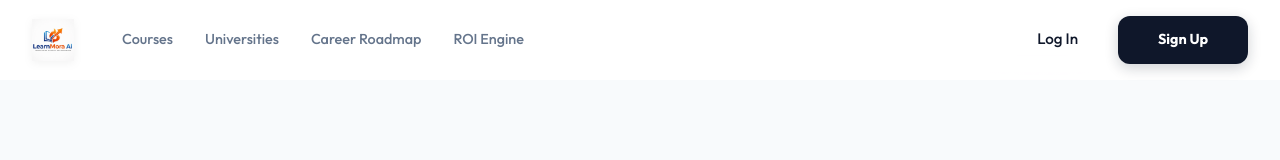
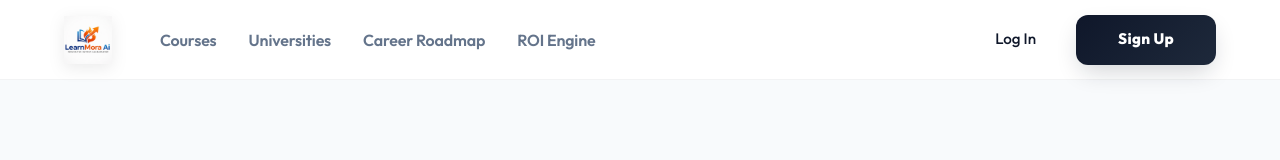
Before and after one commit to SKARUN2007/LearnMora, a Next.js app: page / in a window 1280 px wide. Shown: the top 160 px of the page. Built offline with nearby package versions, Linux system fonts and the light colour scheme; no server answers.

Commit message:
Enhance Navbar with premium MNC-standard aesthetic

```diff
--- a/src/components/layout/Navbar.module.css
+++ b/src/components/layout/Navbar.module.css
@@ -1,5 +1,5 @@
 .navbar {
-  height: 80px;
+  height: var(--nav-height);
   position: fixed;
   top: 0;
   left: 0;
@@ -7,26 +7,25 @@
   z-index: 1000;
   display: flex;
   align-items: center;
-  transition: all 0.4s cubic-bezier(0.4, 0, 0.2, 1);
-  background: rgba(255, 255, 255, 0.7);
-  backdrop-filter: blur(12px);
-  -webkit-backdrop-filter: blur(12px);
-  border-bottom: 1px solid rgba(255, 255, 255, 0.1);
+  transition: all 0.5s cubic-bezier(0.19, 1, 0.22, 1);
+  background: rgba(255, 255, 255, 0.85);
+  backdrop-filter: blur(20px) saturate(180%);
+  -webkit-backdrop-filter: blur(20px) saturate(180%);
+  border-bottom: 1px solid rgba(15, 23, 42, 0.05);
 }
 
 .scrolled {
-  height: 64px;
-  background: rgba(255, 255, 255, 0.9);
-  backdrop-filter: blur(20px);
-  box-shadow: 0 4px 30px rgba(0, 0, 0, 0.05);
-  border-bottom: 1px solid rgba(0, 0, 0, 0.05);
+  height: 70px;
+  background: rgba(255, 255, 255, 0.95);
+  box-shadow: 0 10px 40px rgba(0, 0, 0, 0.08);
+  border-bottom-color: rgba(15, 23, 42, 0.1);
 }
 
 .container {
-  max-width: 1440px;
+  max-width: var(--container-max);
   width: 100%;
   margin: 0 auto;
-  padding: 0 2rem;
+  padding: 0 clamp(2rem, 5vw, 6rem);
   display: flex;
   justify-content: space-between;
   align-items: center;
@@ -51,11 +50,11 @@
 }
 
 .logoImage {
-  height: 42px;
+  height: 48px;
   width: auto;
   object-fit: contain;
-  transition: all 0.4s ease;
-  filter: drop-shadow(0 2px 4px rgba(0,0,0,0.05));
+  transition: all 0.5s cubic-bezier(0.19, 1, 0.22, 1);
+  filter: drop-shadow(0 4px 8px rgba(0,0,0,0.08));
 }
 
 .scrolled .logoImage {
@@ -68,16 +67,18 @@
 }
 
 .links a {
-  font-size: 0.9rem;
-  font-weight: 500;
+  font-size: 1rem;
+  font-weight: 600;
   color: var(--text-muted);
-  transition: all 0.3s ease;
+  transition: all 0.3s cubic-bezier(0.19, 1, 0.22, 1);
   position: relative;
   padding: 0.5rem 0;
+  letter-spacing: -0.01em;
 }
 
 .links a:hover, .activeLink {
   color: var(--primary);
+  transform: translateY(-1px);
 }
 
 .links a::after {
@@ -120,24 +121,25 @@
 }
 
 .ctaBtn {
-  background: var(--primary);
+  background: linear-gradient(135deg, var(--primary) 0%, #1e293b 100%);
   color: white;
-  min-width: 130px;
-  height: 48px;
+  min-width: 140px;
+  height: 50px;
   display: flex;
   align-items: center;
   justify-content: center;
   border-radius: var(--radius-md);
-  font-weight: 700;
-  font-size: 0.9rem;
-  transition: all 0.3s cubic-bezier(0.4, 0, 0.2, 1);
-  box-shadow: 0 4px 14px 0 rgba(15, 23, 42, 0.2);
+  font-weight: 800;
+  font-size: 0.95rem;
+  letter-spacing: 0.02em;
+  transition: all 0.4s cubic-bezier(0.19, 1, 0.22, 1);
+  box-shadow: 0 10px 25px -5px rgba(15, 23, 42, 0.2);
 }
 
 .ctaBtn:hover {
   background: var(--accent);
-  transform: translateY(-2px);
-  box-shadow: 0 6px 20px rgba(139, 92, 246, 0.3);
+  transform: translateY(-3px);
+  box-shadow: 0 15px 30px -8px rgba(139, 92, 246, 0.4);
 }
 
 .userDashboardMenu {
```
